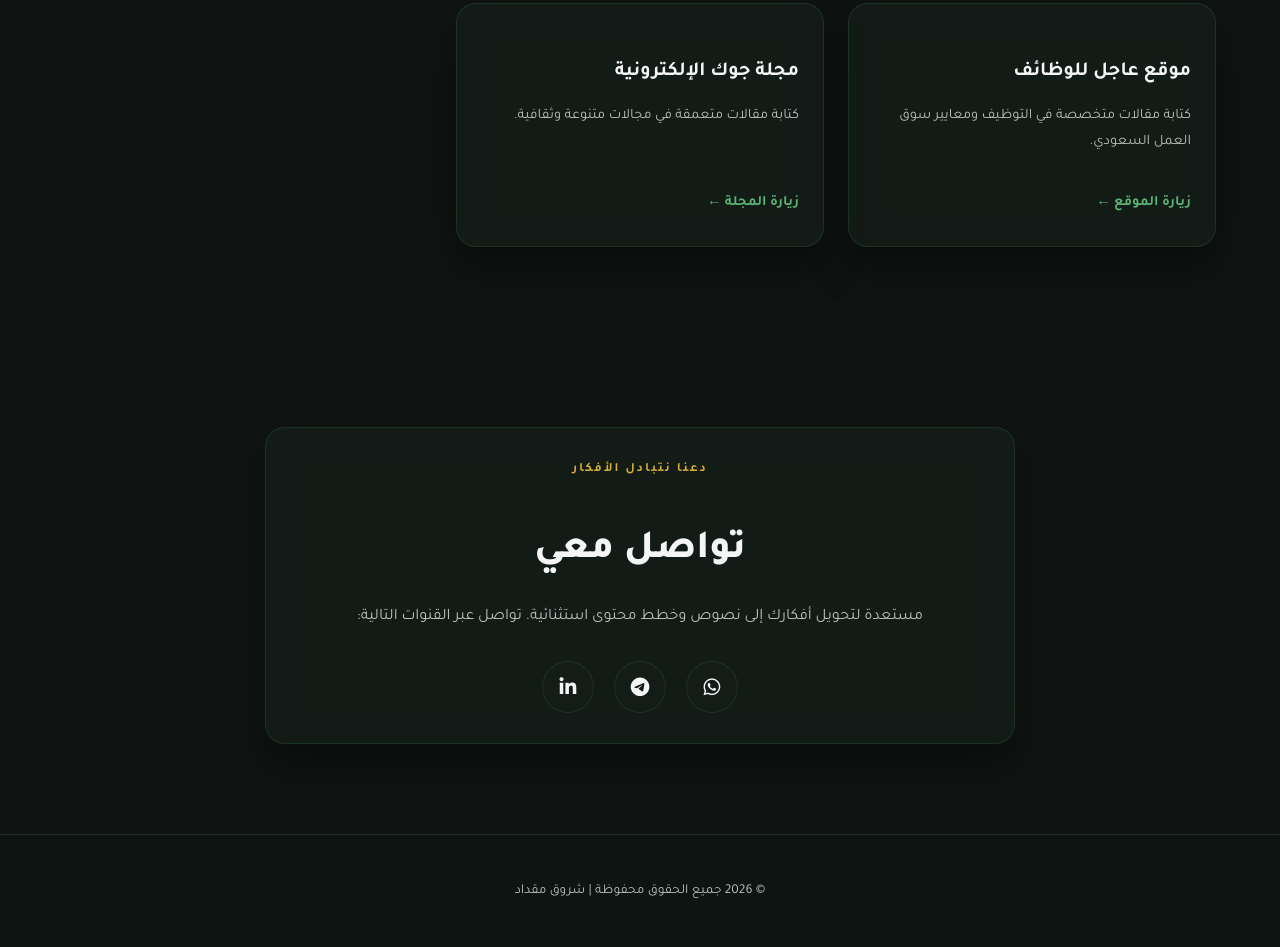
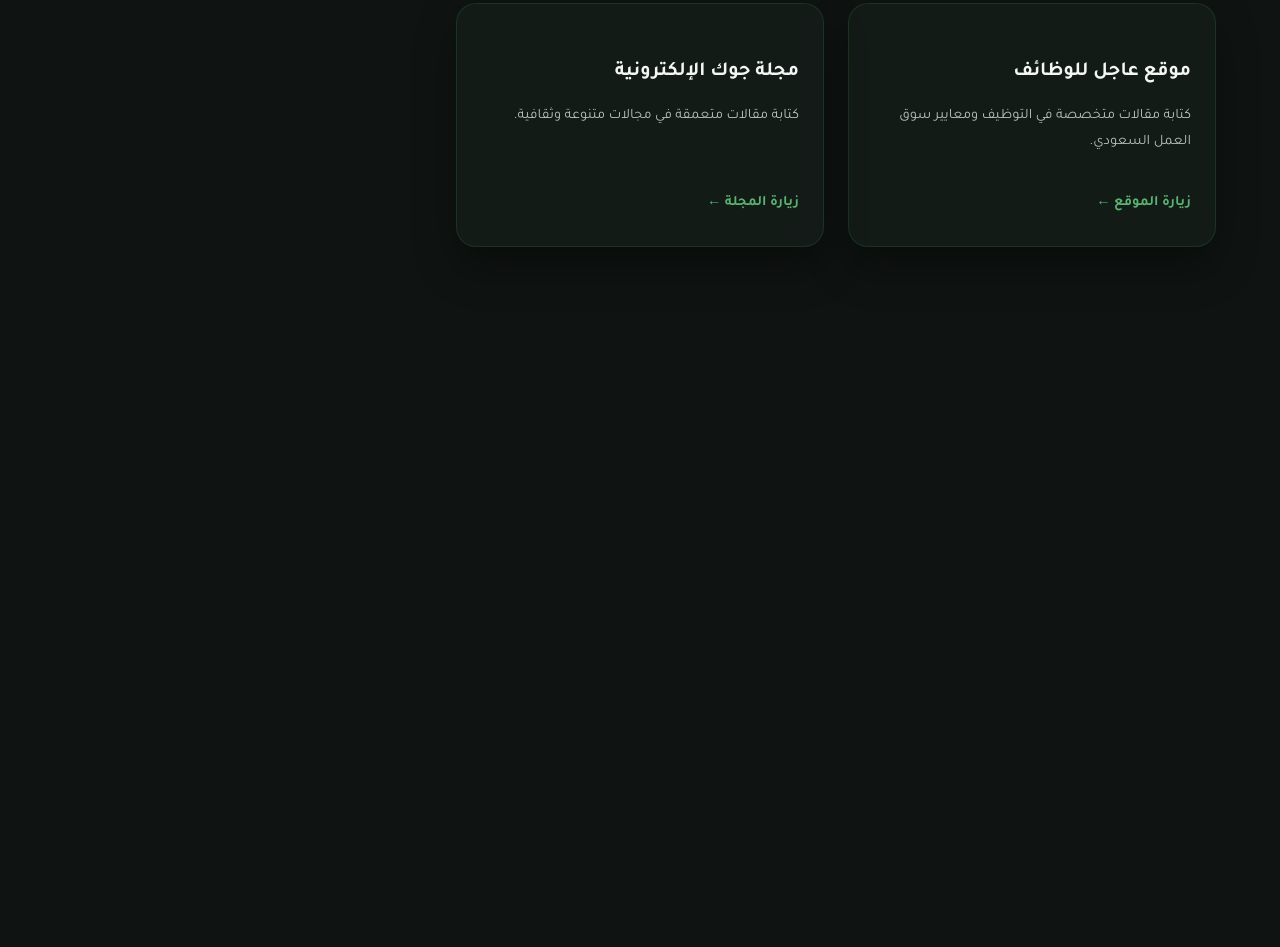
Before and after one commit to WesamAldeen/shroquProfile, a plain HTML site: page index.html in a window 1280 px wide. Shown: the part 5304-6251 px from the top of the page. After the commit the page ends 5641 px from the top, so only its background shows below. Drawn offline with Linux system fonts and the light colour scheme.

Commit message:
Update index.html

```diff
--- a/index.html
+++ b/index.html
@@ -18,16 +18,16 @@
 
     <style>
         /* ==========================================
-           1. المتغيرات والهوية اللونية والخطوط (متوافقة مع هوية الأخضر والرمادي)
+           1. المتغيرات والهوية اللونية والخطوط
            ========================================== */
         :root {
-            --bg-deep: #0f1412;             /* خلفية عميقة هادئة متناغمة مع الأخضر الداكن */
-            --bg-card: rgba(22, 30, 26, 0.75); /* بطاقات شفافة بدرجات الأخضر والرمادي الهادئ */
+            --bg-deep: #0f1412;
+            --bg-card: rgba(22, 30, 26, 0.75);
             --bg-card-hover: rgba(30, 42, 36, 0.9);
-            --primary-accent: #2e6f40;      /* الأخضر الزمردي الراقي المستوحى من الهوية */
-            --accent-gold: #D4AF37;         /* لمسة ذهبية خفيفة للفخامة والتأكيد */
-            --text-light: #F4F6F5;          /* نص فاتح ونقي */
-            --text-subtle: #B8C2BC;         /* نص فرعي رمادي مائل للخضرة الفاتحة */
+            --primary-accent: #2e6f40;
+            --accent-gold: #D4AF37;
+            --text-light: #F4F6F5;
+            --text-subtle: #B8C2BC;
             --border-color: rgba(46, 111, 64, 0.3);
             --border-hover: rgba(212, 175, 55, 0.5);
             --glass-blur: blur(18px);
@@ -910,34 +910,6 @@
         </div>
     </section>
 
-    <!-- قسم التواصل والأيقونات -->
-    <section id="contact" class="section-padding">
-        <div class="contact-box glass-card hover-trigger">
-            <span class="sub-title">دعنا نتبادل الأفكار</span>
-            <h2 class="main-title" style="margin-bottom: 15px;">تواصل معي</h2>
-            <p style="color: var(--text-subtle); margin-bottom: 25px;">مستعدة لتحويل أفكارك إلى نصوص وخطط محتوى استثنائية. تواصل عبر القنوات التالية:</p>
-
-            <div class="social-icons-wrapper">
-                <a href="https://wa.me/972597305187" target="_blank" class="icon-card whatsapp hover-trigger">
-                    <i class="fa-brands fa-whatsapp"></i>
-                    <span class="icon-tooltip">واتساب</span>
-                </a>
-                <a href="https://t.me/shurooq_meqdad" target="_blank" class="icon-card telegram hover-trigger">
-                    <i class="fa-brands fa-telegram"></i>
-                    <span class="icon-tooltip">تلغرام</span>
-                </a>
-                <a href="https://linkedin.com" target="_blank" class="icon-card linkedin hover-trigger">
-                    <i class="fa-brands fa-linkedin-in"></i>
-                    <span class="icon-tooltip">لينكد إن</span>
-                </a>
-            </div>
-        </div>
-    </section>
-
-    <footer>
-        <p>© 2026 جميع الحقوق محفوظة | شروق مقداد</p>
-    </footer>
-
     <!-- جافاسكريبت التفاعلات (Canvas والـ Tilt ومؤشر الماوس) -->
     <script>
         // قائمة الموبايل
```
